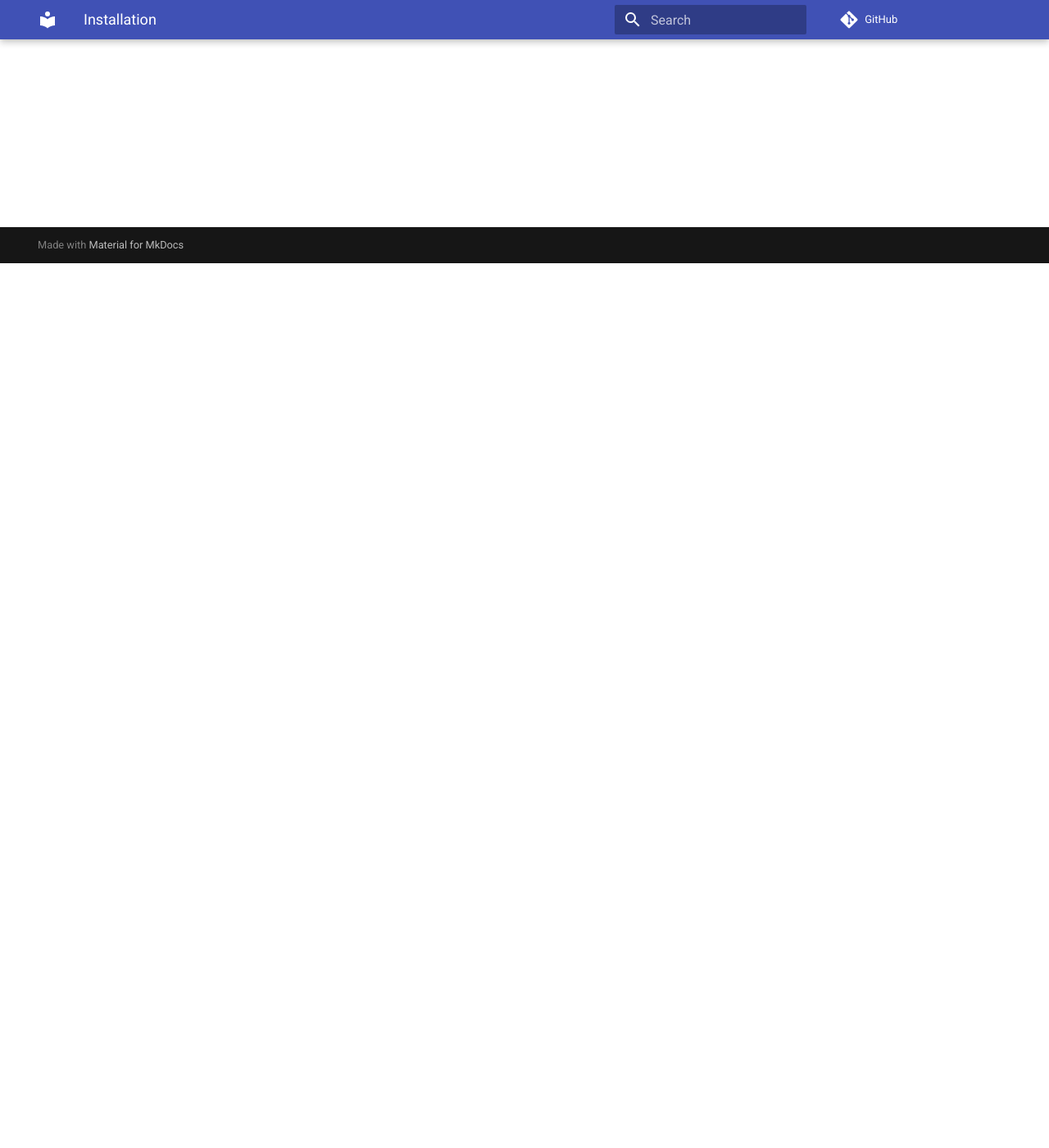
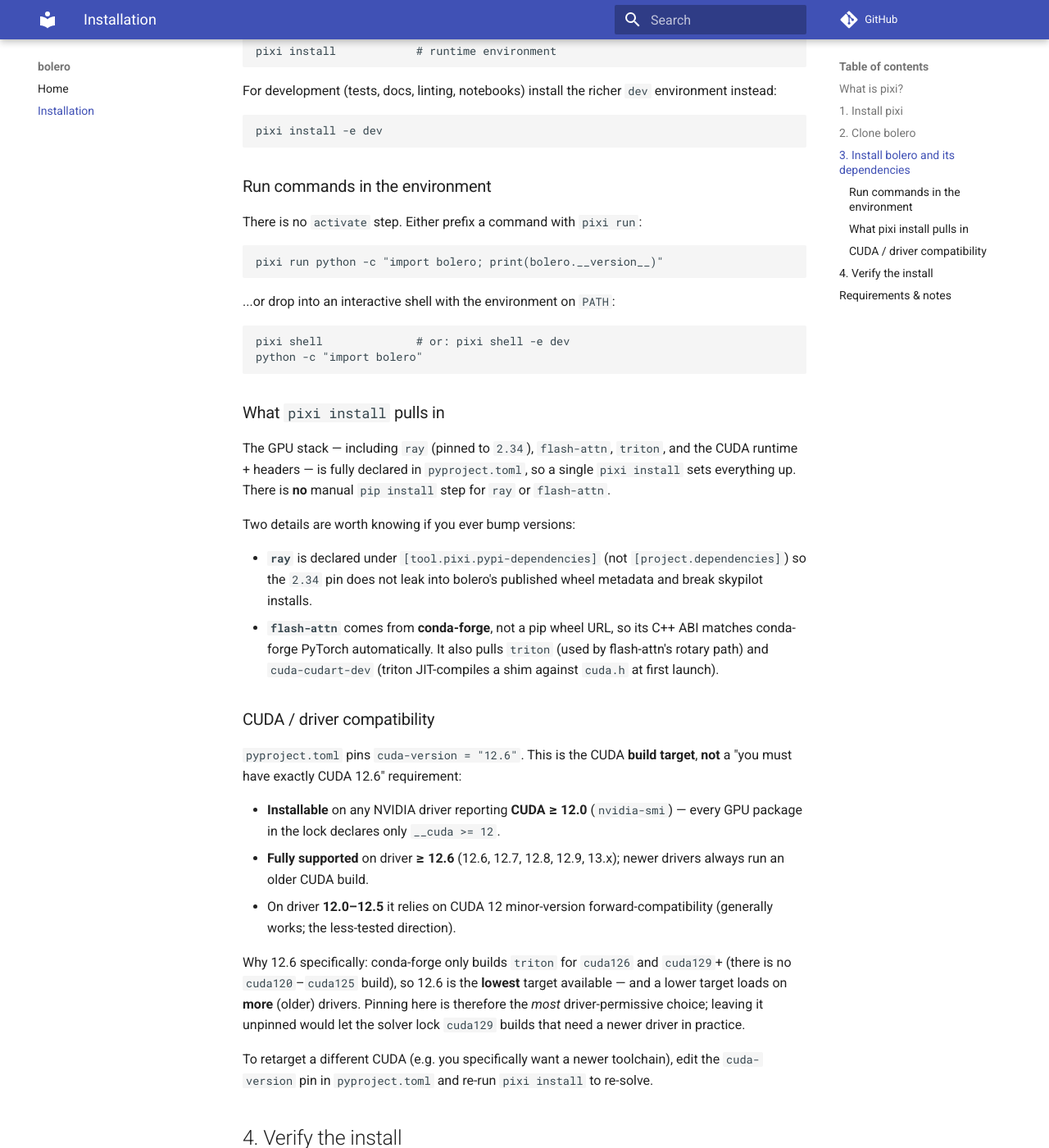
Before and after one commit to liuhlab/bolero, an MkDocs documentation site: the page built from docs/installation.md, in a window 1280 px wide and 1400 px high, scrolled down 1079 px. Shown: the whole window at 82% size. Built offline with MkDocs 1.6.1 and Material for MkDocs 9.7.7, drawn with Linux system fonts in a browser that asks for light colours; comment, search, counter and statistics services are not loaded; some of the changed text lies outside the part shown.

Commit message:
Manage full GPU stack via pixi; add print_environments and flash-attn test
Declare ray (pinned 2.34), flash-attn, triton, and cuda-cudart-dev in
pyproject so a single `pixi install` builds the runtime env with no manual
pip steps. flash-attn comes from conda-forge (ABI-matched to conda-forge
PyTorch); cuda-version is pinned to 12.6 (conda-forge's lowest triton
build) for the widest driver compatibility.

Add bolero.print_environments() to report versions and GPU/CUDA status,
and tests/test_flash_attn.py exercising a real GPU forward pass. Rewrite
docs/installation.md as an end-to-end pixi guide with a CUDA/driver
compatibility section.

Co-Authored-By: Claude Opus 4.8 <noreply@anthropic.com>

````diff
--- a/docs/installation.md
+++ b/docs/installation.md
@@ -1,21 +1,156 @@
 # Installation
 
-Install [pixi](https://pixi.sh), then:
+This guide walks through a complete, from-scratch install of `bolero` on a Linux
+machine with an NVIDIA GPU (tested on an H100 node with driver CUDA 12.6).
+
+## What is pixi?
+
+[pixi](https://pixi.sh) is a fast, cross-platform package manager built on the
+conda ecosystem. `bolero` uses it as the single source of truth for its
+environment: conda packages (Python, PyTorch + CUDA, bioinformatics tools) and
+PyPI packages (`bolero` itself and its Python dependencies) are all declared in
+`pyproject.toml` and pinned in `pixi.lock`.
+
+You do **not** need conda, mamba, or a base Python installed first — pixi brings
+its own Python interpreter into the environment.
+
+## 1. Install pixi
+
+pixi is a single static binary. Install it with the official script:
+
+```bash
+curl -fsSL https://pixi.sh/install.sh | bash
+```
+
+This installs to `~/.pixi/bin`. Open a new shell (or `source ~/.bashrc`) so it is
+on your `PATH`, then confirm:
+
+```bash
+pixi --version        # e.g. pixi 0.72.0
+```
+
+## 2. Clone bolero
 
 ```bash
 git clone https://github.com/liuhlab/bolero.git
 cd bolero
-pixi install            # runtime env; or `pixi install -e dev` for tests/docs/lint/notebooks
-pixi shell              # activate the environment (or: pixi shell -e dev)
-pixi run python -c "import bolero"
 ```
 
-## GPU / optional heavy dependencies
+## 3. Install bolero and its dependencies
 
-Requires an NVIDIA driver supporting CUDA 12. `ray` and `flash-attn` are **not** managed by
-pixi (skypilot / pinned-ABI wheel constraints) and are installed manually into the environment:
+From the repo root, let pixi build the environment from `pyproject.toml` /
+`pixi.lock`. This creates `.pixi/envs/default/`, downloads the pinned conda and
+PyPI packages (including a CUDA-enabled PyTorch build), and installs `bolero`
+itself in editable mode:
 
 ```bash
-pixi run pip install "ray==2.34"
-pixi run pip install https://github.com/Dao-AILab/flash-attention/releases/download/v2.7.3/flash_attn-2.7.3+cu12torch2.4cxx11abiFALSE-cp311-cp311-linux_x86_64.whl
+pixi install            # runtime environment
 ```
+
+For development (tests, docs, linting, notebooks) install the richer `dev`
+environment instead:
+
+```bash
+pixi install -e dev
+```
+
+### Run commands in the environment
+
+There is no `activate` step. Either prefix a command with `pixi run`:
+
+```bash
+pixi run python -c "import bolero; print(bolero.__version__)"
+```
+
+...or drop into an interactive shell with the environment on `PATH`:
+
+```bash
+pixi shell              # or: pixi shell -e dev
+python -c "import bolero"
+```
+
+### What `pixi install` pulls in
+
+The GPU stack — including `ray` (pinned to `2.34`), `flash-attn`, `triton`, and
+the CUDA runtime + headers — is fully declared in `pyproject.toml`, so a single
+`pixi install` sets everything up. There is **no** manual `pip install` step for
+`ray` or `flash-attn`.
+
+Two details are worth knowing if you ever bump versions:
+
+- **`ray`** is declared under `[tool.pixi.pypi-dependencies]` (not
+  `[project.dependencies]`) so the `2.34` pin does not leak into bolero's
+  published wheel metadata and break skypilot installs.
+- **`flash-attn`** comes from **conda-forge**, not a pip wheel URL, so its C++
+  ABI matches conda-forge PyTorch automatically. It also pulls `triton` (used by
+  flash-attn's rotary path) and `cuda-cudart-dev` (triton JIT-compiles a shim
+  against `cuda.h` at first launch).
+
+### CUDA / driver compatibility
+
+`pyproject.toml` pins `cuda-version = "12.6"`. This is the CUDA **build target**,
+**not** a "you must have exactly CUDA 12.6" requirement:
+
+- **Installable** on any NVIDIA driver reporting **CUDA ≥ 12.0** (`nvidia-smi`) —
+  every GPU package in the lock declares only `__cuda >= 12`.
+- **Fully supported** on driver **≥ 12.6** (12.6, 12.7, 12.8, 12.9, 13.x); newer
+  drivers always run an older CUDA build.
+- On driver **12.0–12.5** it relies on CUDA 12 minor-version forward-compatibility
+  (generally works; the less-tested direction).
+
+Why 12.6 specifically: conda-forge only builds `triton` for `cuda126` and
+`cuda129`+ (there is no `cuda120`–`cuda125` build), so 12.6 is the **lowest**
+target available — and a lower target loads on **more** (older) drivers. Pinning
+here is therefore the *most* driver-permissive choice; leaving it unpinned would
+let the solver lock `cuda129` builds that need a newer driver in practice.
+
+To retarget a different CUDA (e.g. you specifically want a newer toolchain), edit
+the `cuda-version` pin in `pyproject.toml` and re-run `pixi install` to re-solve.
+
+## 4. Verify the install
+
+`bolero` ships a top-level `print_environments()` helper that reports the key
+versions and GPU/CUDA status in one call:
+
+```bash
+pixi run python -c "import bolero; bolero.print_environments()"
+```
+
+Example output on an H100 node (versions may differ):
+
+```
+----- bolero environment -----
+bolero          : 0.0.36.dev...
+python          : 3.11.15
+platform        : Linux-5.15.0-...-x86_64-with-glibc2.35
+torch           : 2.4.1
+torch CUDA      : 12.0
+CUDA available  : True
+  GPU 0         : NVIDIA H100 80GB HBM3 (79 GB)
+flash-attn      : 2.6.3 (import OK)
+ray             : 2.34.0
+numpy           : ...
+pandas          : ...
+scvi-tools      : ...
+transformers    : ...
+```
+
+To additionally confirm `flash-attn` is not just importable but actually runs a
+forward pass on the GPU, run its test (needs the `dev` environment for pytest):
+
+```bash
+pixi install -e dev
+pixi run -e dev pytest tests/test_flash_attn.py -v
+```
+
+## Requirements & notes
+
+- **GPU / CUDA** — any NVIDIA driver reporting **CUDA ≥ 12.0** works (see
+  [CUDA / driver compatibility](#cuda--driver-compatibility) above). The CUDA
+  runtime, headers, and a CUDA-enabled PyTorch build all come from conda-forge
+  via pixi, so you do **not** need a system CUDA toolkit installed. `flash-attn`
+  and `triton` only run on a CUDA GPU.
+- **Platform** — the environment is currently locked to `linux-64` only.
+- **Docs environment** — building the docs does not require a GPU:
+  `pixi install -e docs` provides a lightweight, CUDA-free environment with just
+  the mkdocs tooling (`pixi run -e docs docs-serve`).
--- a/src/bolero/__init__.py
+++ b/src/bolero/__init__.py
@@ -2,7 +2,7 @@ from importlib.metadata import version
 
 from . import pl, pp, tl
 
-__all__ = ["pl", "pp", "tl"]
+__all__ = ["pl", "pp", "tl", "init", "print_environments"]
 
 __version__ = version("bolero")
 
@@ -10,6 +10,6 @@ import warnings
 
 from .pp import Genome, Sequence
 from .tl.generic.train_helper import hg38_splits, mm10_splits
-from .utils import init
+from .utils import init, print_environments
 
 warnings.filterwarnings("ignore", module="pyranges")
````
Also changed, not shown: README.md (+3 -2 lines), pyproject.toml (+20 -14 lines), 3 other files.
